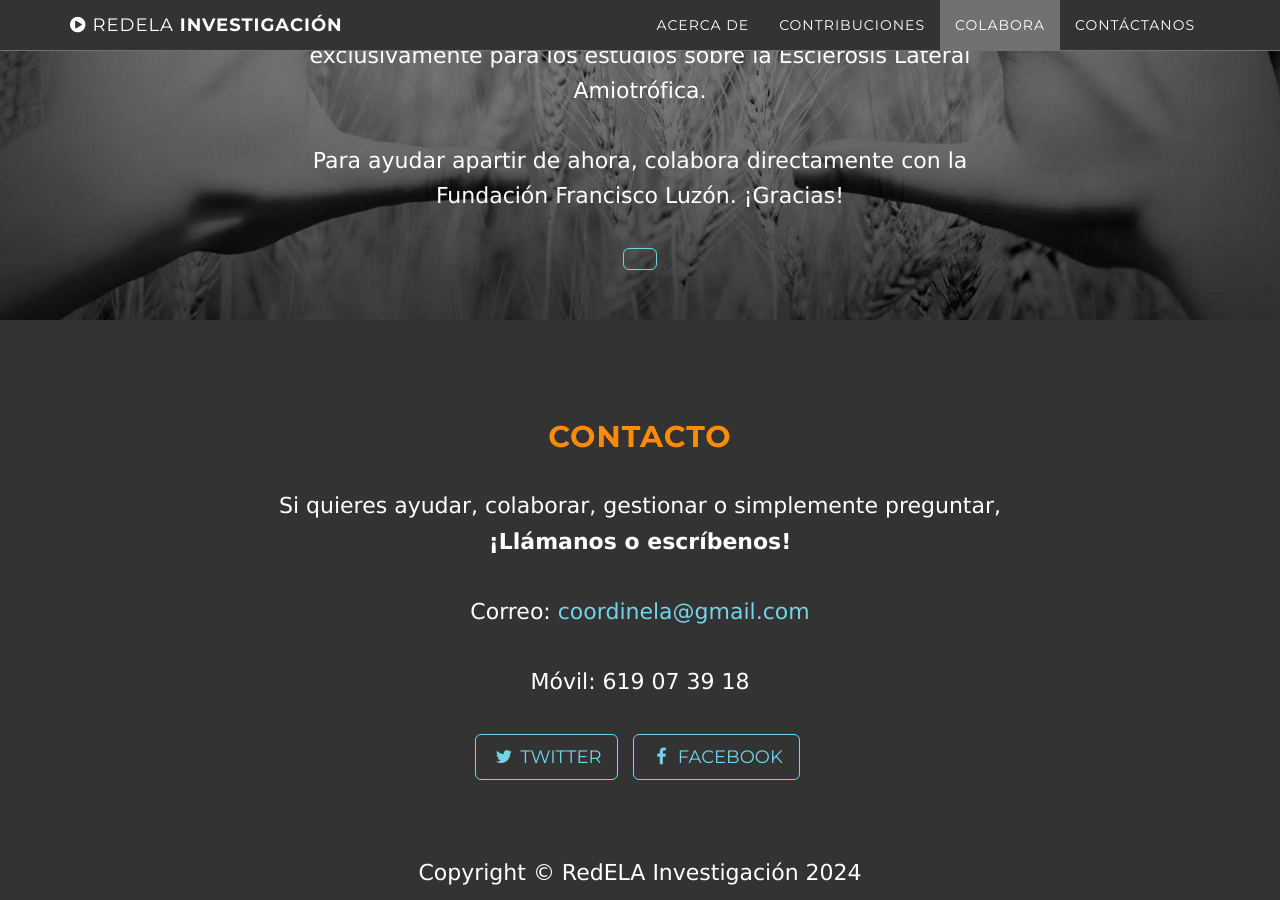
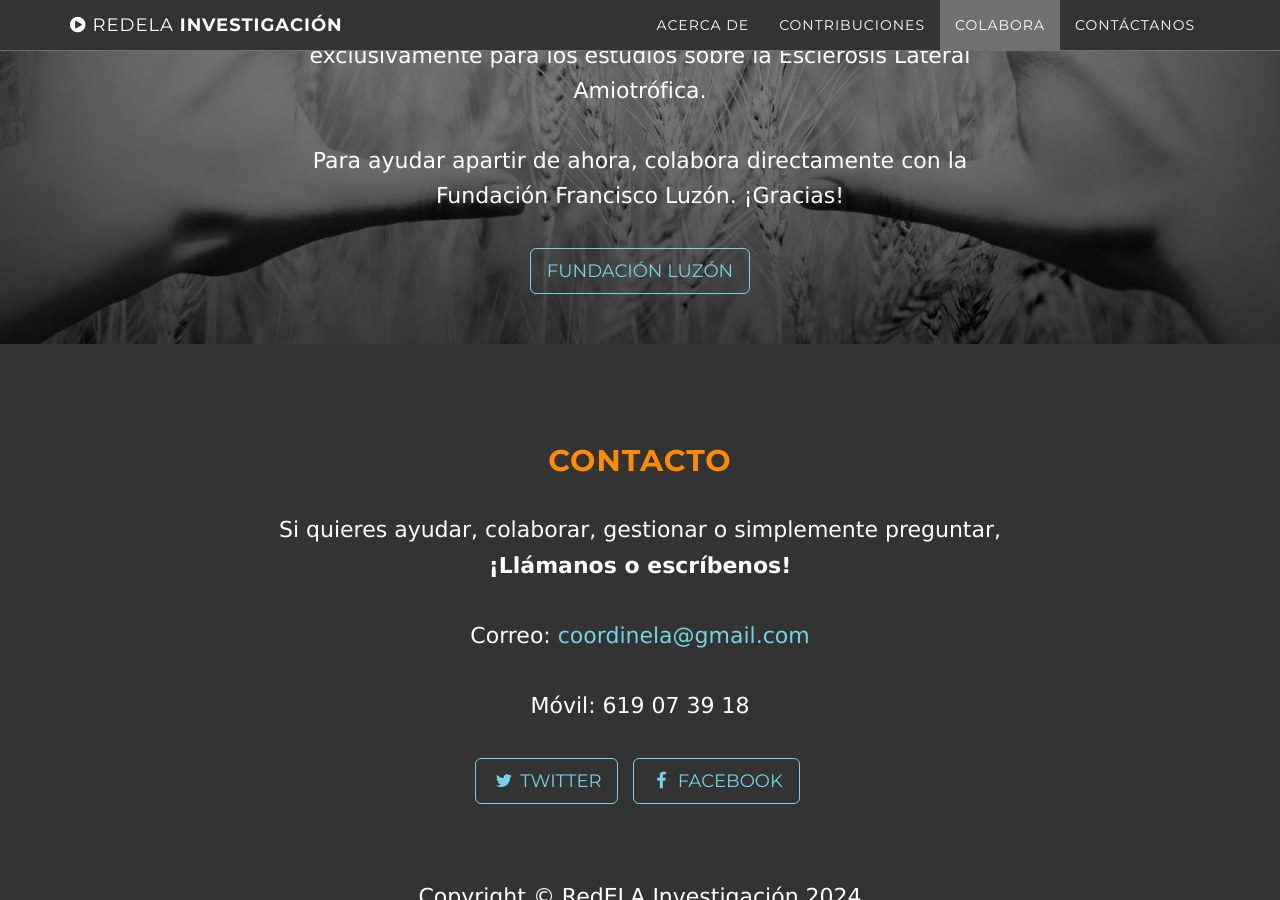
Before and after one commit to redela-investigacion/redela-investigacion-site, a Jekyll site: the page built from index.html, in a window 1280 px wide and 900 px high, scrolled down 3274 px. Built offline with Jekyll 4.4.1, drawn with Linux system fonts in a browser that asks for light colours.

Commit message:
add button text ofc

```diff
--- a/_includes/colabora.html
+++ b/_includes/colabora.html
@@ -11,7 +11,7 @@
 
                     <p>Para ayudar apartir de ahora, colabora directamente con la Fundación Francisco Luzón. ¡Gracias!</p>
 
-                    <a href="https://www.ffluzon.org/" title="Fudación Luzón: Unidos contra la ELA" class="btn btn-default btn-lg"></a>
+                    <a href="https://www.ffluzon.org/" title="Fudación Luzón: Unidos contra la ELA" class="btn btn-default btn-lg">Fundación Luzón</a>
 
                     <br>
                 </div>
```
